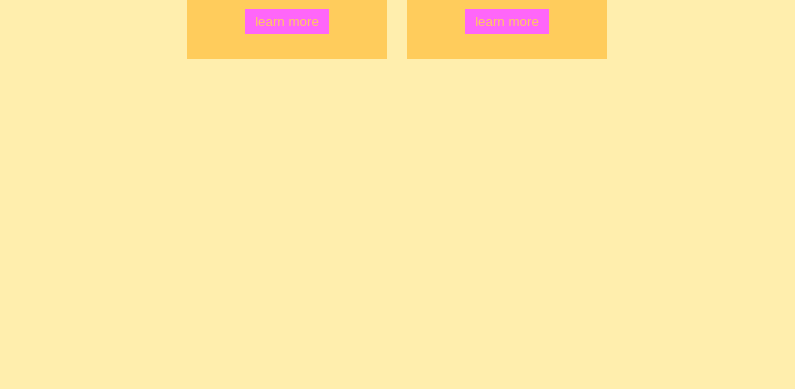
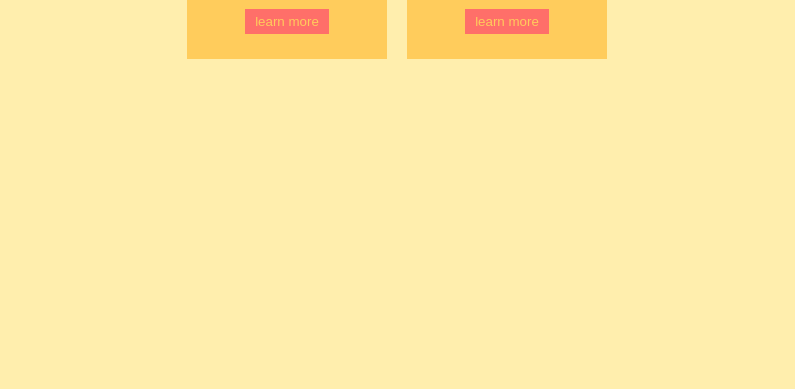
Before and after one commit to Astra-Rai/CSS-Variables, a plain HTML site: page Scrimba-course-css-variables/index.html in a window 1280 px wide. Shown: the part 411-800 px from the top of the page, without its empty margins (243-1038 px from the left). Drawn offline with Linux system fonts and the light colour scheme.

Commit message:
var(--beige) html, body background

```diff
--- a/Scrimba-course-css-variables/index.css
+++ b/Scrimba-course-css-variables/index.css
@@ -2,13 +2,15 @@
 
 
 :root{
-	--red: #ff66f9;
+	--red: #ff6f69;
+	--beige: #ffeead;
+
 }
 
 
 html, body {
 
-   	background: #ffeead;
+   	background: var(--beige);
    	color: var(--red);
 
 }
```
